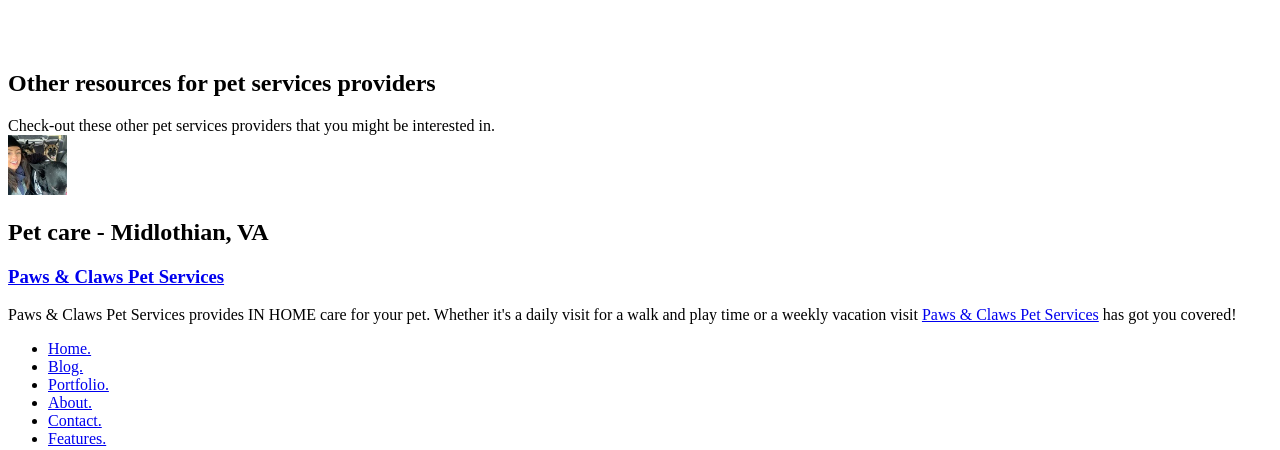
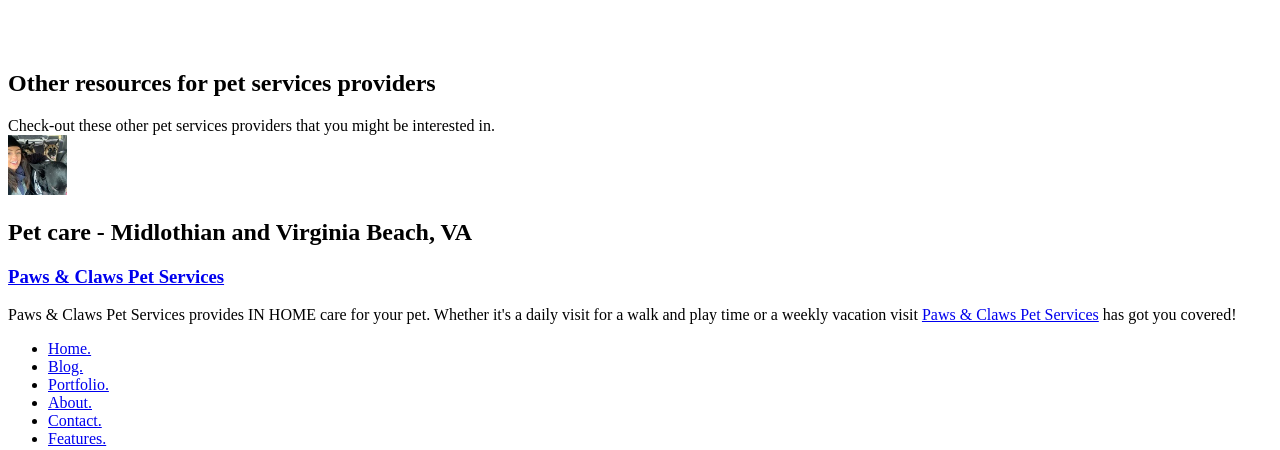
Before and after one commit to iwright4317/KisK-9, a PHP site: page /xml/other_providers.php in a window 1280 px wide. Shown: the part 708-1158 px from the top of the page. Run offline with PHP 8.4, Linux system fonts and the light colour scheme; some libraries are stand-ins or nearby versions.

Commit message:
other providers 2

```diff
--- a/other_providers.php
+++ b/other_providers.php
@@ -64,7 +64,7 @@
 
    <div class="row" >
    		<div class="twelve columns">
-			<h2>Pet care - Midlothian, VA</h2>
+			<h2>Pet care - Midlothian and Virginia Beach, VA</h2>
     <h3><a href="https://www.pawsandclawsva.com/" target=_blank>Paws & Claws Pet Services</a></h3>
     Paws & Claws Pet Services provides IN HOME care for your pet. Whether it's a daily
     visit for a walk and play time or a weekly vacation
```
